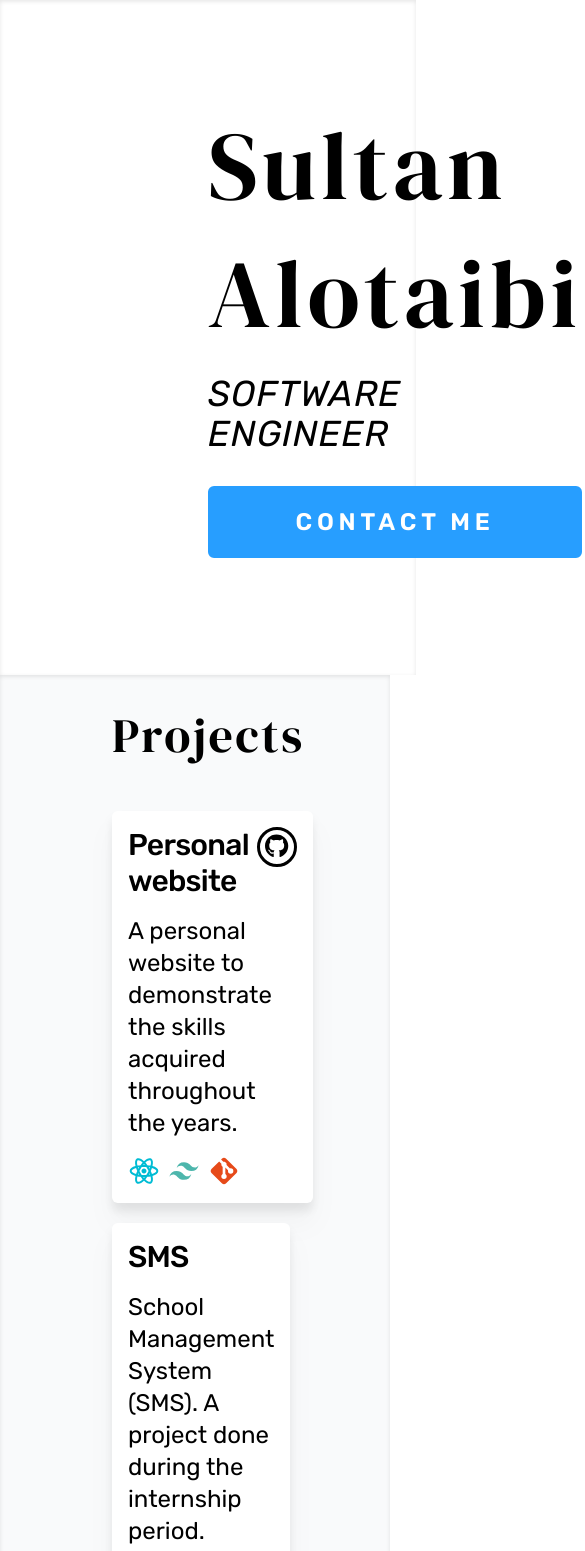
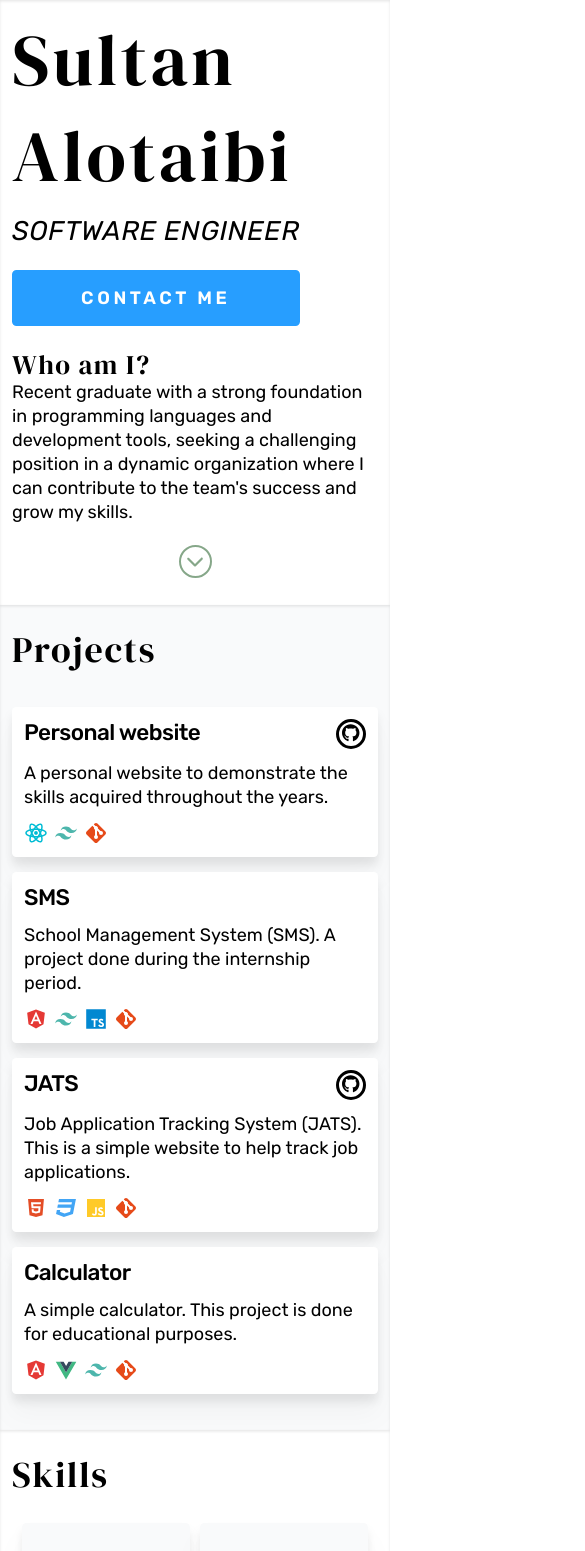
Before and after one commit to sul-otaibi/personal-website, a React (Vite) app: page / in a window 390 px wide. Shown: the top 1551 px of the page, 585 px wide, since content can reach past the window. Built offline with nearby package versions, Linux system fonts and the light colour scheme.

Commit message:
Added responsiveness to various screen sizes.

```diff
--- a/src/Components/Contact/Contact.tsx
+++ b/src/Components/Contact/Contact.tsx
@@ -4,11 +4,14 @@ import { FontAwesomeIcon } from "@fortawesome/react-fontawesome";
 
 function Contact() {
   return (
-    <main id="contact" className="min-h-[24rem] px-28 p-5 pb-20 text-2xl">
+    <main
+      id="contact"
+      className="min-h-[24rem] px-4 lg:px-28 p-5 pb-20 text-2xl"
+    >
       <h1 className="mt-5 mb-10 font-serif text-5xl tracking-wider">
         Contact Me
       </h1>
-      <div className="flex justify-center gap-8">
+      <div className="flex justify-center gap-8 max-lg:px-8 max-lg:flex-col">
         <button className="px-10 py-4 text-2xl bg-white rounded-md drop-shadow-xl hover:font-medium">
           <a
             href="https://www.linkedin.com/in/sul-otaibi/"
--- a/src/Components/Hero/Hero.tsx
+++ b/src/Components/Hero/Hero.tsx
@@ -37,8 +37,8 @@ function Hero() {
   };
 
   return (
-    <main className="flex flex-col flex-wrap justify-center w-full h-[80vh]  px-52">
-      <section className="flex items-center w-full h-full gap-32">
+    <main className="flex flex-col flex-wrap justify-center w-full h-full lg:h-[80vh] py-8 px-4 lg:px-52">
+      <section className="flex flex-wrap items-center w-full h-full gap-8 lg:gap-32">
         <section className="flex flex-col font-serif tracking-wider text-8xl">
           <div>Sultan</div>
           <div className="my-8">Alotaibi</div>
@@ -54,8 +54,13 @@ function Hero() {
             </a>
           </button>
         </section>
-        <section id="about" className="flex flex-col justify-center text-2xl">
-          <p className="font-serif text-4xl tracking-wider">Who am I?</p>
+        <section
+          id="about"
+          className="flex flex-col items-center justify-center text-2xl lg:items-start"
+        >
+          <p className="self-start font-serif text-4xl tracking-wider">
+            Who am I?
+          </p>
           <div id="text" className="max-w-4xl">
             {flag ? s1 : ""}
             {!flag ? s2 : ""}
--- a/src/Components/Projects/ProjectCard.tsx
+++ b/src/Components/Projects/ProjectCard.tsx
@@ -14,7 +14,7 @@ function ProjectCard(props: CardData) {
   ));
 
   return (
-    <section className="flex flex-col gap-4 p-4 rounded-md w-[25rem] bg-white drop-shadow-xl justify-between">
+    <section className="flex flex-col justify-between gap-4 p-4 bg-white rounded-md lg:w-96 drop-shadow-xl">
       <div className="flex flex-col gap-4">
         <div className="flex justify-between gap-2">
           <h1 className="text-3xl font-medium tracking-tight">{props.title}</h1>
--- a/src/Components/Projects/Projects.tsx
+++ b/src/Components/Projects/Projects.tsx
@@ -2,9 +2,9 @@ import ProjectCard from "./ProjectCard";
 
 function Projects() {
   return (
-    <main id="projects" className="min-h-[24rem] py-4 px-28 text-2xl">
+    <main id="projects" className="min-h-[24rem] py-4 px-4 lg:px-28 text-2xl">
       <h1 className="my-5 font-serif text-5xl tracking-wider">Projects</h1>
-      <section className="flex flex-wrap gap-5 py-8">
+      <section className="flex flex-wrap justify-between gap-5 py-8">
         <ProjectCard
           title="Personal website"
           description={`A personal website to demonstrate the skills acquired throughout the years.`}
--- a/src/Components/Skills/SkillCard.tsx
+++ b/src/Components/Skills/SkillCard.tsx
@@ -1,6 +1,6 @@
 function SkillCard(props: { name: string; icon: string }) {
   return (
-    <div className="flex flex-col items-center justify-center gap-2 p-4 text-2xl rounded-md w-[220px] h-[200px] bg-gray-50 drop-shadow-xl">
+    <div className="flex flex-col items-center justify-center w-56 h-40 gap-2 p-4 text-2xl rounded-md bg-gray-50 drop-shadow-xl">
       <img src={`images/${props.icon}.svg`} className="w-12" />
       <p>{props.name}</p>
     </div>
--- a/src/Components/Skills/Skills.tsx
+++ b/src/Components/Skills/Skills.tsx
@@ -2,9 +2,9 @@ import SkillCard from "./SkillCard";
 
 function Skills() {
   return (
-    <main id="skills" className="min-h-[24rem] px-28 pt-4 pb-12">
+    <main id="skills" className="min-h-[24rem] px-4 lg:px-28 pt-4 pb-12">
       <h1 className="mt-5 mb-10 font-serif text-5xl tracking-wider">Skills</h1>
-      <ul className="flex flex-wrap gap-5">
+      <ul className="flex flex-wrap justify-evenly lg:justify-between gap-y-10">
         <SkillCard name="Angular" icon="angular" />
         <SkillCard name="ReactJS" icon="react" />
         <SkillCard name="VueJS" icon="vue" />
--- a/src/index.css
+++ b/src/index.css
@@ -8,18 +8,8 @@
 :root {
   @apply bg-white;
   @apply text-black;
+  scroll-behavior: smooth;
 }
-
-/* @variants responsive {
-  .no-scrollbar::-webkit-scrollbar {
-    display: none;
-  }
-
-  .no-scrollbar {
-    -ms-overflow-style: none;
-    scrollbar-width: none;
-  }
-} */
 
 main:nth-of-type(2n),
 main:nth-of-type(2n + 1) {
@@ -29,3 +19,21 @@ main:nth-of-type(2n + 1) {
 main:nth-of-type(2n) {
   @apply bg-gray-50;
 }
+
+@media screen and (min-width: 2048px) {
+  html {
+    font-size: 24px;
+  }
+}
+
+@media screen and (min-width: 3000px) {
+  html {
+    font-size: 32px;
+  }
+}
+
+@media screen and (max-width: 900px) {
+  html {
+    font-size: 12px;
+  }
+}
```
